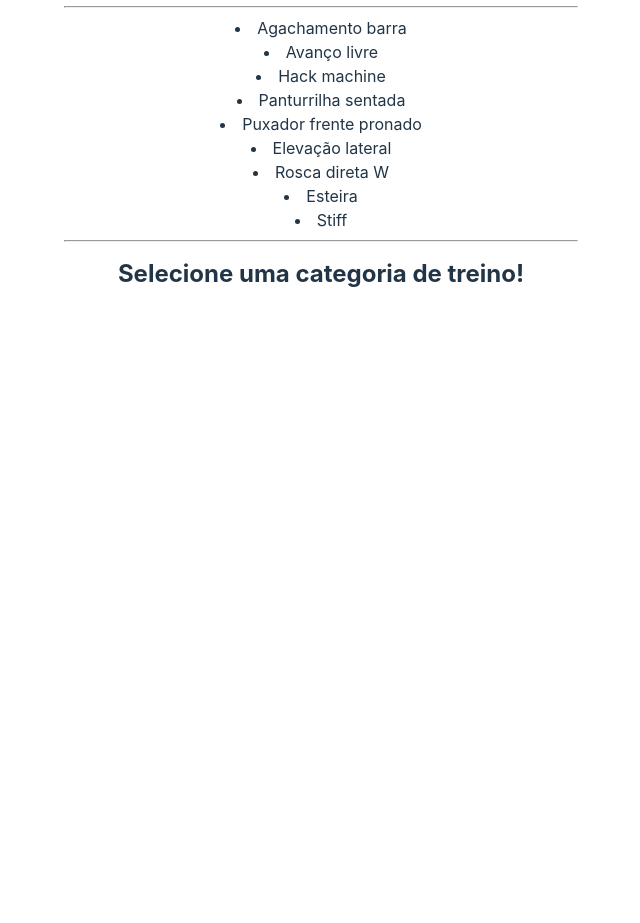
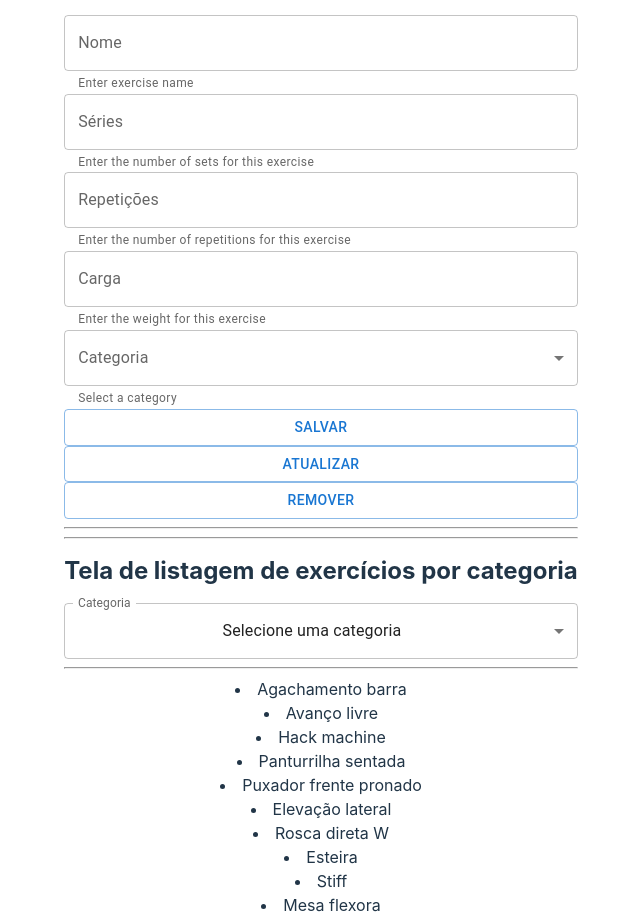
Before and after one commit to KellyBarbosa/gym-workouts, a React (Vite) app: page /registerExercise in a window 1280 px wide. Shown: the part 669-1592 px from the top of the page, without its empty margins (319-959 px from the left). Before the commit the page ends 1006 px from the top, so only its background shows below. Built offline with nearby package versions, Linux system fonts and the light colour scheme; data requests are answered from the project's data file.

Commit message:
Adicionado os services dos exercícios e das categorias

```diff
--- a/mock/db.json
+++ b/mock/db.json
@@ -87,7 +87,19 @@
       "series": "4",
       "repeat": "15",
       "weight": "0",
-      "category": 7
+      "category": [
+        7
+      ]
+    },
+    {
+      "id": 10,
+      "name": "Mesa flexora",
+      "series": "4",
+      "repeat": "15",
+      "weight": "0",
+      "category": [
+        7
+      ]
     }
   ],
   "categories": [
--- a/src/App.tsx
+++ b/src/App.tsx
@@ -1,14 +1,19 @@
 import "./App.css";
-import CadastroDeExercicios from "./components/CadastroDeExercicios";
-import ListagemDeExercicios from "./components/ListagemDeExercicios";
+
+import RegisterExercise from "./components/exercises/RegisterExercise";
+import ListExercise from "./components/exercises/ListExercise";
+import EditExercise from "./components/exercises/EditExercise";
 
 function App() {
   return (
     <div className="App">
-      <CadastroDeExercicios />
+      <RegisterExercise />
       <hr/>
       <hr/>
-      <ListagemDeExercicios />
+      <EditExercise />
+      <hr/>
+      <hr/>
+      <ListExercise />
 
     </div>
   );
--- /dev/null
+++ b/src/components/exercises/EditExercise.tsx
@@ -0,0 +1,162 @@
+import { useEffect, useState } from "react";
+
+import { Button, MenuItem, TextField } from "@mui/material";
+import FormControl from "@mui/material/FormControl";
+
+import { ICategory, IExercise } from "../../services/Structure";
+import { loadData } from "../../services/services";
+
+import {getAllExercises, createExercise, removeExercise, updateExercise} from '../../services/ExerciseService'
+
+function EditExercise() {
+  const [option, setOption] = useState("");
+  const [exercises, setExercises] = useState<IExercise[] | undefined>([]);
+  const [category, setCategories] = useState<ICategory[] | undefined>([]);
+
+  const [name, setName] = useState<string>("");
+  const [series, setSeries] = useState<string>("");
+  const [repeat, setRepeat] = useState<string>("");
+  const [weight, setWeight] = useState<string>("");
+
+  const handleChangeCategory = (event: React.ChangeEvent<HTMLInputElement>) => {
+    setOption(event.target.value);
+  };
+
+const patchExercise = () => {
+  updateExercise(9, 'exercises', name, series, repeat, weight, Number(option))
+}
+
+const deleteExercise = () => {
+  removeExercise(11, 'exercises')
+}
+  const saveExercise = () => {
+    const erro = [];
+    if (name.trim().length == 0) {
+      erro.push("Preencha o nome!");
+      //return
+    }
+    if (series.trim().length == 0) {
+      erro.push("Preencha a quantidade de séries!");
+      //return
+    }
+    if (repeat.trim().length == 0) {
+      erro.push("Preencha a quantidade de repetições!");
+      //return
+    }
+    if (weight.trim().length == 0) {
+      erro.push("Preencha carga do exercício!");
+      //return
+    }
+    if(option == ""){
+      erro.push("Preencha categoria do exercício!");
+    }
+    if (erro.length > 0) {
+      console.log(erro);
+    } else {
+      createExercise('exercises', name, series, repeat, weight, [Number(option)])
+    }
+  };
+
+  useEffect(() => {
+    loadData("categories")
+      .then((data) => setCategories(data))
+      .catch((err) => console.log("Erro ao carregar as categorias: " + err));
+
+    loadData("exercises")
+      .then((data) => setExercises(data))
+      .catch((err) => console.log("Erro ao carregar os exercícios: " + err));
+  }, []);
+
+  return (
+    <div>
+      {" "}
+      <h2>Tela de edição dos Exercícios </h2>
+      <FormControl fullWidth>
+        <TextField
+          label="Nome"
+          id="name"
+          value={name}
+          onChange={(event: React.ChangeEvent<HTMLInputElement>) =>
+            setName(event?.target.value)
+          }
+          helperText="Enter exercise name"
+        />
+
+        <TextField
+          label="Séries"
+          id="series"
+          value={series}
+          onChange={(event: React.ChangeEvent<HTMLInputElement>) =>
+            setSeries(event?.target.value)
+          }
+          helperText="Enter the number of sets for this exercise"
+        />
+
+        <TextField
+          label="Repetições"
+          id="repeat"
+          value={repeat}
+          onChange={(event: React.ChangeEvent<HTMLInputElement>) =>
+            setRepeat(event?.target.value)
+          }
+          helperText="Enter the number of repetitions for this exercise"
+        />
+
+        <TextField
+          label="Carga"
+          id="weight"
+          value={weight}
+          onChange={(event: React.ChangeEvent<HTMLInputElement>) =>
+            setWeight(event?.target.value)
+          }
+          helperText="Enter the weight for this exercise"
+        />
+
+        <TextField
+          id="category"
+          select
+          label="Categoria"
+          value={option}
+          onChange={handleChangeCategory}
+          helperText="Select a category"
+        >
+          {category &&
+            category.map((option) => (
+              <MenuItem key={option.id} value={option.id}>
+                {option.name} - {option.id}
+              </MenuItem>
+            ))}
+        </TextField>
+
+        <Button onClick={saveExercise} variant="outlined">
+          Salvar
+        </Button>
+        <Button onClick={patchExercise} variant="outlined">
+          Atualizar
+        </Button>
+        <Button onClick={deleteExercise} variant="outlined">
+          Remover
+        </Button>
+
+        {/* <InputLabel id="category">Categoria</InputLabel>
+        <Select
+          labelId="category"
+          id="category"
+          value={option}
+          label="Categoria"
+          onChange={handleChange}
+        >
+          <MenuItem value={0}>Selecione uma categoria</MenuItem>
+          {category &&
+            category.map((option) => (
+              <MenuItem key={option.id} value={option.id}>
+                {option.name} - {option.id}
+              </MenuItem>
+            ))}
+        </Select> */}
+      </FormControl>
+    </div>
+  );
+}
+
+export default EditExercise;
--- a/src/components/CadastroDeExercicios.tsx
+++ b/src/components/exercises/RegisterExercise.tsx
@@ -3,11 +3,12 @@ import { useEffect, useState } from "react";
 import { Button, MenuItem, TextField } from "@mui/material";
 import FormControl from "@mui/material/FormControl";
 
-import { ICategory, IExercise } from "../services/Structure";
-import { loadData } from "../services/services";
-import api from "../services/api";
+import { ICategory, IExercise } from "../../services/Structure";
+import { loadData } from "../../services/services"
 
-function CadastroDeExercicios() {
+import {getAllExercises, createExercise, removeExercise, updateExercise} from '../../services/ExerciseService'
+
+function RegisterExercise() {
   const [option, setOption] = useState("");
   const [exercises, setExercises] = useState<IExercise[] | undefined>([]);
   const [category, setCategories] = useState<ICategory[] | undefined>([]);
@@ -21,6 +22,13 @@ function CadastroDeExercicios() {
     setOption(event.target.value);
   };
 
+const patchExercise = () => {
+  updateExercise(9, 'exercises', name, series, repeat, weight, Number(option))
+}
+
+const deleteExercise = () => {
+  removeExercise(11, 'exercises')
+}
   const saveExercise = () => {
     const erro = [];
     if (name.trim().length == 0) {
@@ -45,14 +53,7 @@ function CadastroDeExercicios() {
     if (erro.length > 0) {
       console.log(erro);
     } else {
-      api.post("/exercises", {
-        id: exercises?.length + 1,
-        name: name,
-        series: series,
-        repeat: repeat,
-        weight: weight,
-        category: option,
-      });
+      createExercise('exercises', name, series, repeat, weight, [Number(option)])
     }
   };
 
@@ -130,6 +131,12 @@ function CadastroDeExercicios() {
         <Button onClick={saveExercise} variant="outlined">
           Salvar
         </Button>
+        <Button onClick={patchExercise} variant="outlined">
+          Atualizar
+        </Button>
+        <Button onClick={deleteExercise} variant="outlined">
+          Remover
+        </Button>
 
         {/* <InputLabel id="category">Categoria</InputLabel>
         <Select
@@ -152,4 +159,4 @@ function CadastroDeExercicios() {
   );
 }
 
-export default CadastroDeExercicios;
+export default RegisterExercise;
--- /dev/null
+++ b/src/services/ExerciseService.ts
@@ -0,0 +1,104 @@
+import api from "../services/api";
+import { IExercise } from "./Structure";
+
+export const getAllExercises = async (endpoint: string) => {
+  const response = await api.get(`/${endpoint}`);
+  return response.data;
+};
+
+export const getExerciseById = async (endpoint: string, idExercise: number) => {
+  const { data } = await api.get(`/${endpoint}/${idExercise}`);
+  return data;
+};
+
+export const removeExercise = async (idExercise: number, endpoint: string) => {
+    api
+      .delete(`/${endpoint}/${idExercise}`)
+      .then(() => {
+        console.log("Exercício removido com sucesso!");
+      })
+      .catch((err) => {
+        console.log("Erro ao remover o exercício! " + err);
+      });
+
+};
+
+export const createExercise = async (
+  endpoint: string,
+  name: string,
+  series: string,
+  repeat: string,
+  weight: string,
+  category: number[]
+) => {
+  const response = await getAllExercises(endpoint);
+  /* console.log(response)
+    console.log(response?.at(-1).id + 1) */
+  api
+    .post(`/${endpoint}`, {
+      id: response?.at(-1).id + 1,
+      name,
+      series,
+      repeat,
+      weight,
+      category,
+    })
+    .then(() => {
+      console.log("Exercício cadastrado com sucesso!");
+    })
+    .catch((err) => {
+      console.log("Erro ao cadastrar o exercício! " + err);
+    });
+};
+
+export const updateExercise = async (
+  idExercise: number,
+  endpoint: string,
+  name: string,
+  series: string,
+  repeat: string,
+  weight: string,
+  category: number
+) => {
+  const response = await getExerciseById(endpoint, idExercise);
+  console.log(response.category);
+
+  const filteredCategories = response?.category.includes(category);
+
+  /* response?.filter((exercise: IExercise) => {
+    exercise.category.includes(category);
+  }); */
+  console.log(filteredCategories);
+  if (filteredCategories) {
+    filteredCategories.category.put(category);
+    api
+      .patch(`/${endpoint}/${idExercise}`, {
+        name,
+        series,
+        repeat,
+        weight,
+        category: filteredCategories.category,
+      })
+      .then(() => {
+        console.log("Exercício atualizado com sucesso!");
+      })
+      .catch((err) => {
+        console.log("Erro ao atualizar o exercício! " + err);
+      });
+  } else {
+    api
+      .patch(`/${endpoint}/${idExercise}`, {
+        name,
+        series,
+        repeat,
+        weight,
+        category,
+      })
+      .then(() => {
+        console.log("Exercício atualizado com sucesso!");
+      })
+      .catch((err) => {
+        console.log("Erro ao atualizar o exercício! " + err);
+      });
+  }
+};
```
Also changed, not shown: src/components/exercises/ListExercise.tsx (renamed from src/components/ListagemDeExercicios.tsx, +4 -4 lines), src/services/CategoryService.ts (added, +56 -0 lines), src/styles.css (deleted).
